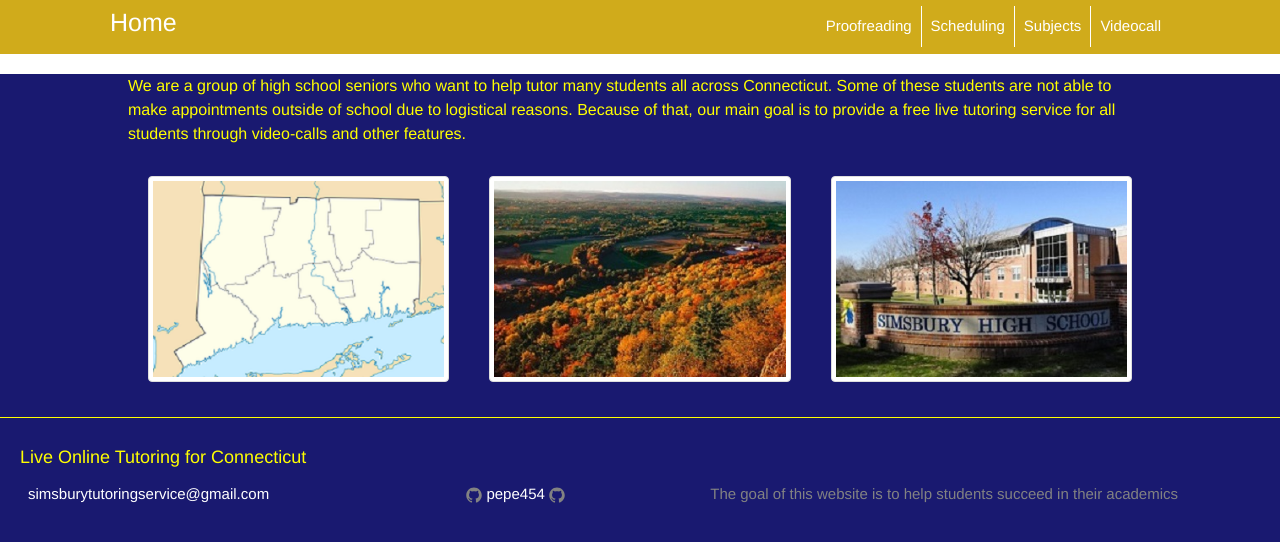
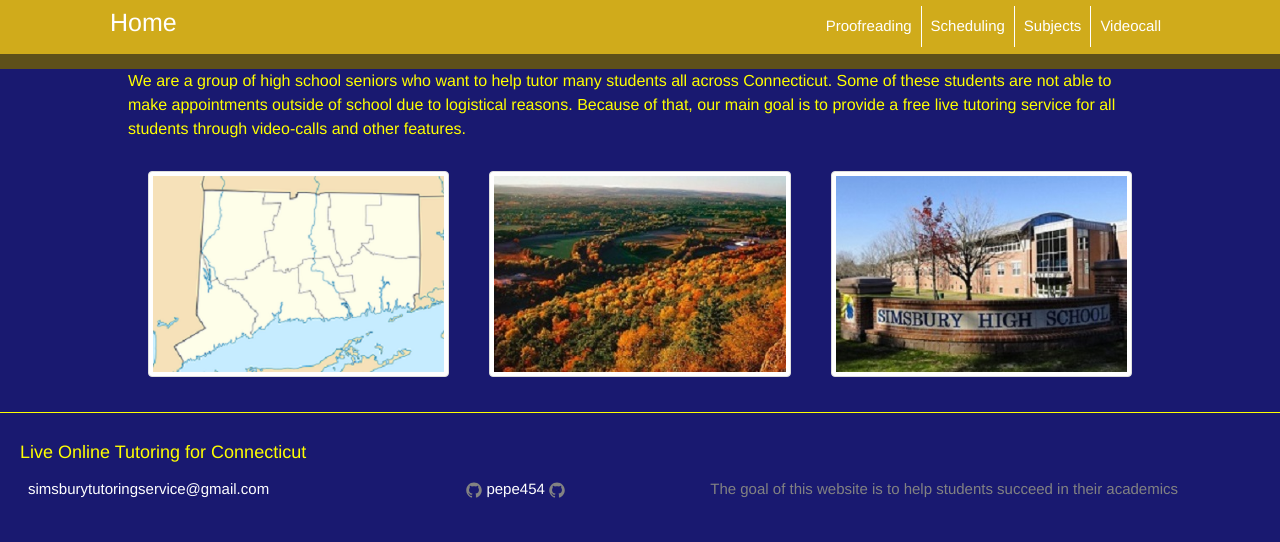
Before and after one commit to pepe454/pepe454.github.io, a Jekyll site: the page built from index.html, in a window 1280 px wide. Shown: the top 542 px of the page. Built offline with Jekyll 4.4.1, drawn with Linux system fonts in a browser that asks for light colours; the list of posts is cut into pages by our own code.

Commit message:
Update _layout.scss

```diff
--- a/_sass/_layout.scss
+++ b/_sass/_layout.scss
@@ -31,7 +31,7 @@
     display: block;
     text-align: center;
     background-color: #d0ab1b;
-    border-bottom: 20px solid white;
+    border-bottom: 15px solid #5E501A;
     font-size: 0;
 
 
```
